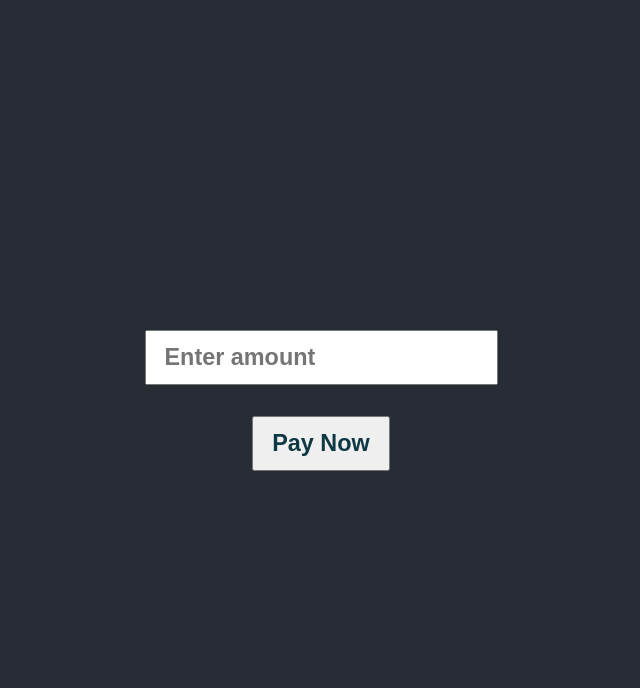
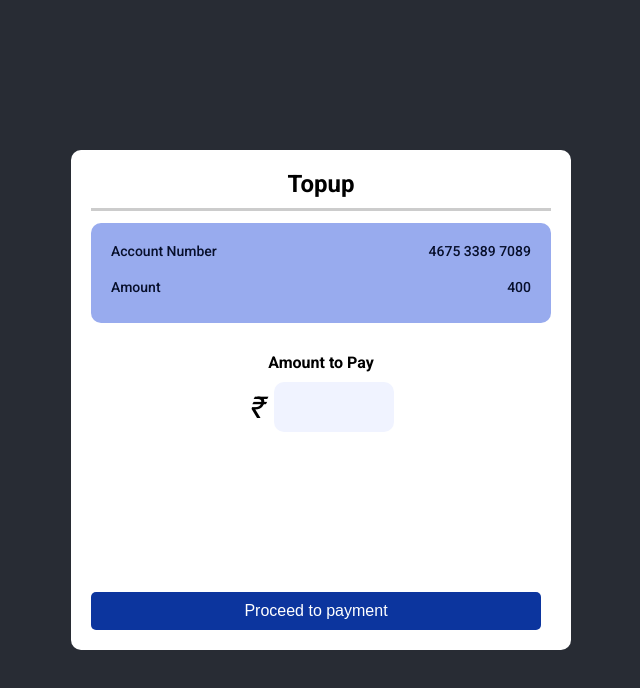
Before and after one commit to kprince99/RazorPay-Integration, a React (Create React App) app in the folder client/: page / in a window 1280 px wide. Shown: the top 688 px of the page, without its empty margins (319-959 px from the left). Built offline with nearby package versions, Linux system fonts and the light colour scheme.

Commit message:
feat-style update and changes

```diff
--- a/client/src/App.css
+++ b/client/src/App.css
@@ -1,3 +1,13 @@
+@import url("https://fonts.googleapis.com/css2?family=Roboto:wght@300;400;500;700&display=swap");
+
+*,
+::before,
+::after {
+  margin: 0;
+  padding: 0;
+  box-sizing: border-box;
+}
+
 .App {
   text-align: center;
 }
@@ -7,29 +17,115 @@
   pointer-events: none;
 }
 
+.container {
+  width: 100%;
+  height: 100vh;
+  background-color: #282c34;
+  display: flex;
+  justify-content: center;
+  align-items: center;
+  box-shadow: 0 0 10px 2px rgba(255, 255, 255, 0.5);
+}
+
+.outerPart {
+  position: relative;
+  max-width: 500px;
+  width: 80%;
+  height: 500px;
+  background-color: #fff;
+  padding: 20px;
+  border-radius: 10px;
+  text-align: center;
+}
+
+.upper-header {
+  border-bottom: 3px solid #ccc;
+  padding-bottom: 10px;
+  margin-bottom: 12px;
+}
+
+.heading {
+  font-weight: 700;
+  margin-bottom: 10px;
+  font-size: 16px;
+}
+
+.order-details {
+  margin-top: 30px;
+}
+
+.error {
+  color: red;
+  margin-top: 5px;
+  font-size: smaller;
+}
+
+.rupees-sign {
+  font-size: 30px;
+  margin-right: 10px;
+}
+
+.amount {
+  display: flex;
+  align-items: center;
+  justify-content: center;
+}
+
+.user-details {
+    background-color: #98ABEE;
+    width:100%;
+    height:100px;
+    border-radius: 10px;
+    text-align: left;
+    padding:20px;
+}
+
+.user-details .accDetails {
+    margin-bottom:20px;
+    color:#070F2B;
+    font-weight:500;
+    font-size:14px;
+    display:flex;
+    justify-content: space-between;
+}
+
+.inputRole {
+  border: 1px solid #ccc;
+  font-family: inherit;
+  font-size: inherit;
+  padding: 1px 6px;
+  border-radius: 5px;
+}
+
+.paymentLink {
+  width: 120px;
+  height: 50px;
+  border-radius: 10px;
+  font-size: 28px;
+  border: none;
+  text-align: center;
+  outline: transparent;
+  background-color: #F0F3FF;
+}
+
+.App-Button {
+  width:90%;
+  background-color: #0C359E;
+  border: none;
+  font-size: medium;
+  padding: 10px;
+  color: #fff;
+  right:20px;
+  left:20px;
+  bottom:20px;
+  position: absolute;
+  border-radius: 5px;
+}
+
 @media (prefers-reduced-motion: no-preference) {
   .App-logo {
     animation: App-logo-spin infinite 20s linear;
   }
-}
-
-.App-header {
-    background-color: #282c34;
-    min-height: 100vh;
-    display: flex;
-    flex-direction: column;
-    align-items: center;
-    justify-content: center;
-    font-size: calc(10px + 2vmin);
-    color: white;
-}
-
-.App-link {
-    color: #0e3844;
-    font-size: 0.9em;
-    font-weight: bold;
-    padding: 12px 18px;
-    cursor: pointer;
 }
 
 @keyframes App-logo-spin {
--- a/client/src/App.js
+++ b/client/src/App.js
@@ -1,11 +1,26 @@
-import React, { useState } from "react";
+import React, { useEffect, useState, useRef } from "react";
 import logo from "./logo.svg";
 import "./App.css";
 import axios from "axios";
 
 function App() {
   const [inputAmount, setInputAmount] = useState("");
+  const [error, setError] = useState("");
 
+  function handleChange(event) {
+    setInputAmount(event.target.value);
+
+    if (!inputAmount || inputAmount === "") {
+      setError("");
+    }
+    if (inputAmount > 5000) {
+      setError("No Amount can be greater than 5000");
+    } else if (inputAmount < 100) {
+      setError("No Amount can be less than 100");
+    }
+  }
+
+  console.log(inputAmount);
   function loadScript(src) {
     return new Promise((resolve) => {
       const script = document.createElement("script");
@@ -30,7 +45,7 @@ function App() {
       return;
     }
 
-    const result = await axios.post("/payment/orders", { inputAmount } );
+    const result = await axios.post("/payment/orders", { inputAmount });
 
     if (!result) {
       alert("Server error. Are you online?");
@@ -40,7 +55,7 @@ function App() {
     const { amount, id: order_id, currency } = result.data;
 
     const options = {
-      key: "rzp_test_SC54rSSO88X9vT", // Enter the Key ID generated from the Dashboard
+      key: "rzp_test_zyDAc5RTXVOynq", // Enter the Key ID generated from the Dashboard
       amount: amount.toString(),
       currency: currency,
       name: "E-commerce Corp.",
@@ -77,15 +92,46 @@ function App() {
   }
 
   return (
-    <div className="App">
-      <header className="App-header">
-        <input className="App-link" type="text" placeholder="Enter amount" onChange={(e) => setInputAmount(e.target.value)}/>
-        <br />
-        <button className="App-link" onClick={displayRazorpay}>
-          Pay Now
-        </button>
-      </header>
-    </div>
+    <>
+      <div className="container">
+        <div className="outerPart">
+          <div className="upper-header">
+            <h2>Topup</h2>
+          </div>
+          <div className="user-details">
+            <div className="accDetails">
+              <span>Account Number</span>
+              <span>4675&nbsp;3389&nbsp;7089</span>
+            </div>
+            <div className="accDetails">
+              <span>Amount</span>
+              <span>400</span>
+            </div>
+          </div>
+          <div className="order-details">
+            <p className="heading">Amount to Pay</p>
+            <div className="amount">
+              <i className="rupees-sign">₹</i>
+              <input
+                className="paymentLink"
+                type="number"
+                max="5000"
+                min="100"
+                placeholder=""
+                onChange={handleChange}
+              />
+            </div>
+          </div>
+
+          {error && <span className="error">{error}</span>}
+
+          <br />
+          <button className="App-Button" onClick={displayRazorpay}>
+            Proceed to payment
+          </button>
+        </div>
+      </div>
+    </>
   );
 }
 
--- a/client/src/index.css
+++ b/client/src/index.css
@@ -1,8 +1,6 @@
 body {
   margin: 0;
-  font-family: -apple-system, BlinkMacSystemFont, 'Segoe UI', 'Roboto', 'Oxygen',
-    'Ubuntu', 'Cantarell', 'Fira Sans', 'Droid Sans', 'Helvetica Neue',
-    sans-serif;
+  font-family: "Roboto", sans-serif;
   -webkit-font-smoothing: antialiased;
   -moz-osx-font-smoothing: grayscale;
 }
```
Lines whose indentation alone changed are shown as unchanged.
